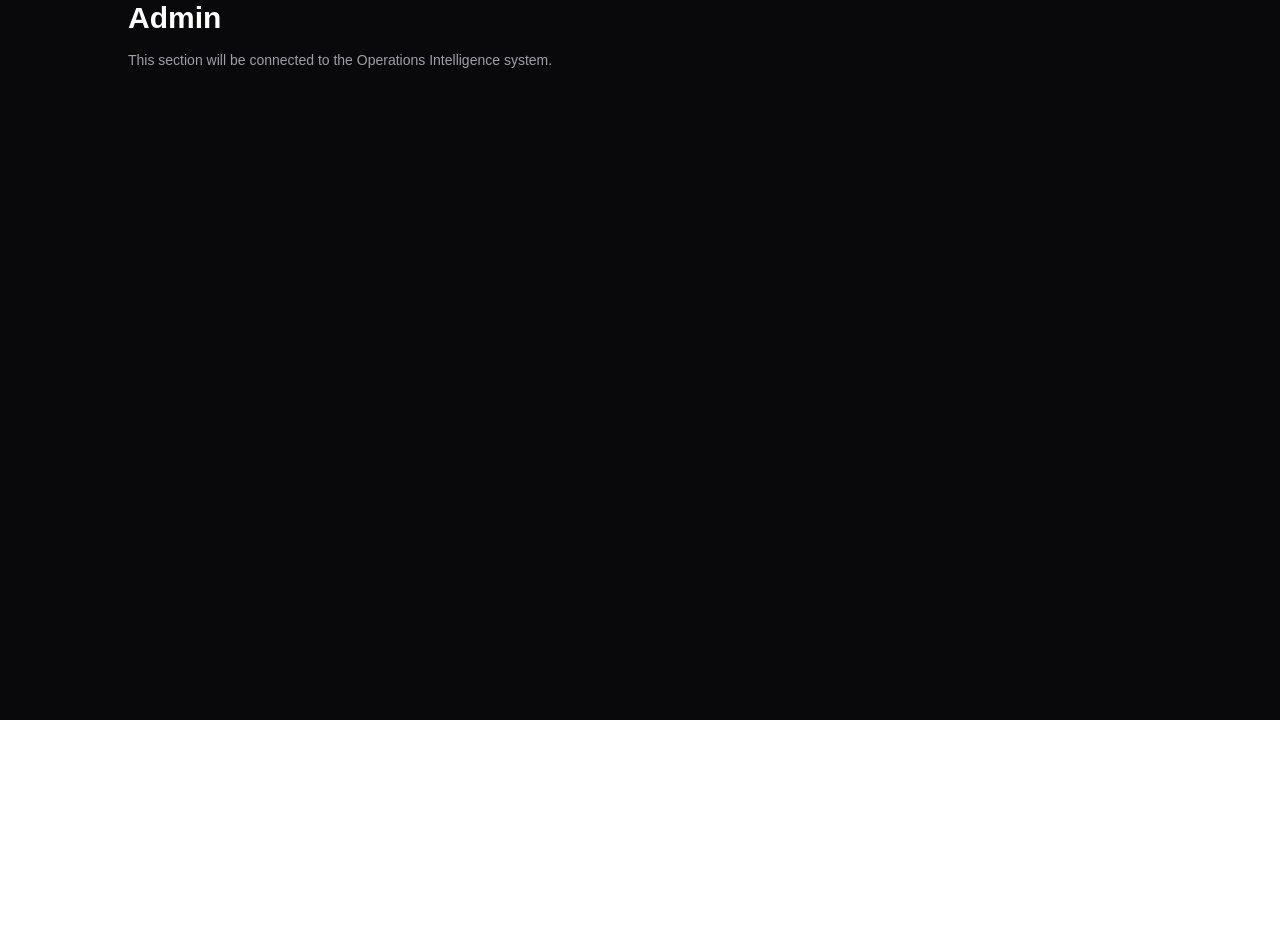
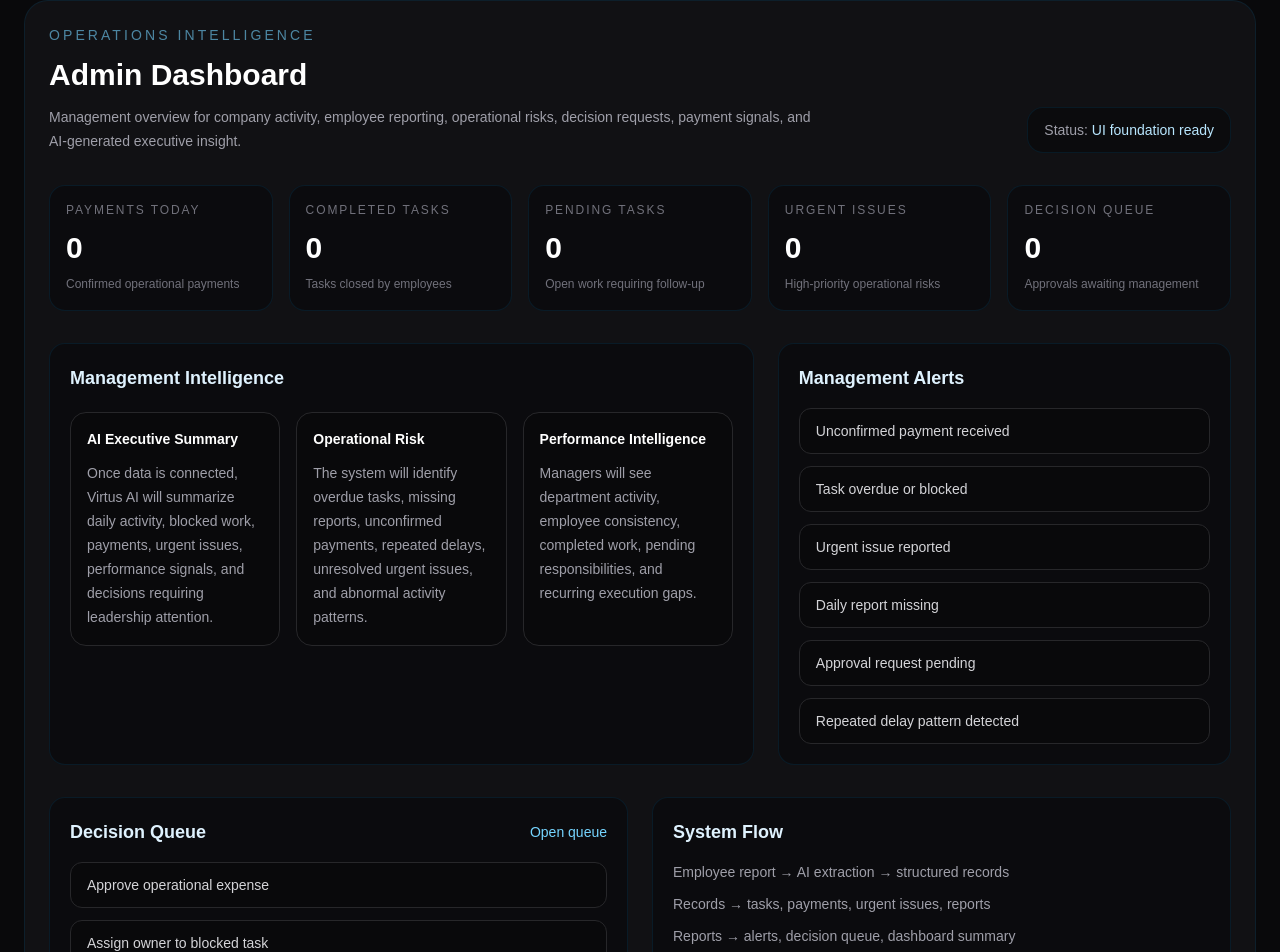
Before and after one commit to SirSebastian-ux/virtus.ai, a Next.js app: page /operations/admin in a window 1280 px wide. Shown: the part 80-1032 px from the top of the page. Before the commit the page ends 800 px from the top, so only its background shows below. Built offline with nearby package versions, Linux system fonts and the light colour scheme.

Commit message:
Expand Operations Intelligence management UI

```diff
--- a/app/operations/admin/page.js
+++ b/app/operations/admin/page.js
@@ -1,18 +1,150 @@
+const overviewCards = [
+  { label: "Payments Today", value: "0", note: "Confirmed operational payments" },
+  { label: "Completed Tasks", value: "0", note: "Tasks closed by employees" },
+  { label: "Pending Tasks", value: "0", note: "Open work requiring follow-up" },
+  { label: "Urgent Issues", value: "0", note: "High-priority operational risks" },
+  { label: "Decision Queue", value: "0", note: "Approvals awaiting management" },
+];
+
+const intelligencePanels = [
+  {
+    title: "AI Executive Summary",
+    body: "Once data is connected, Virtus AI will summarize daily activity, blocked work, payments, urgent issues, performance signals, and decisions requiring leadership attention.",
+  },
+  {
+    title: "Operational Risk",
+    body: "The system will identify overdue tasks, missing reports, unconfirmed payments, repeated delays, unresolved urgent issues, and abnormal activity patterns.",
+  },
+  {
+    title: "Performance Intelligence",
+    body: "Managers will see department activity, employee consistency, completed work, pending responsibilities, and recurring execution gaps.",
+  },
+];
+
+const alertTypes = [
+  "Unconfirmed payment received",
+  "Task overdue or blocked",
+  "Urgent issue reported",
+  "Daily report missing",
+  "Approval request pending",
+  "Repeated delay pattern detected",
+];
+
+const decisionItems = [
+  "Approve operational expense",
+  "Assign owner to blocked task",
+  "Review urgent issue escalation",
+  "Confirm payment proof",
+];
+
 export default function OperationsAdminPage() {
   return (
     <main className="min-h-screen bg-zinc-950 px-6 py-8 text-zinc-100">
-      <section className="mx-auto max-w-5xl">
+      <section className="mx-auto max-w-7xl">
         <a href="/operations" className="text-sm text-sky-300 hover:text-sky-200">
           Back to Operations
         </a>
 
-        <h1 className="mt-6 text-3xl font-semibold text-white">
-          Admin
-        </h1>
+        <div className="mt-6 rounded-3xl border border-sky-900/25 bg-zinc-900/60 p-6">
+          <p className="text-sm font-medium uppercase tracking-[0.22em] text-sky-300/60">
+            Operations Intelligence
+          </p>
 
-        <p className="mt-3 text-sm leading-6 text-zinc-400">
-          This section will be connected to the Operations Intelligence system.
-        </p>
+          <div className="mt-3 flex flex-col gap-4 lg:flex-row lg:items-end lg:justify-between">
+            <div>
+              <h1 className="text-3xl font-semibold text-white">Admin Dashboard</h1>
+              <p className="mt-3 max-w-3xl text-sm leading-6 text-zinc-400">
+                Management overview for company activity, employee reporting, operational
+                risks, decision requests, payment signals, and AI-generated executive insight.
+              </p>
+            </div>
+
+            <div className="rounded-2xl border border-sky-900/25 bg-zinc-950/70 px-4 py-3 text-sm text-zinc-400">
+              Status: <span className="text-sky-200">UI foundation ready</span>
+            </div>
+          </div>
+
+          <div className="mt-8 grid gap-4 sm:grid-cols-2 xl:grid-cols-5">
+            {overviewCards.map((card) => (
+              <div
+                key={card.label}
+                className="rounded-2xl border border-sky-900/25 bg-zinc-950/60 p-4"
+              >
+                <p className="text-xs uppercase tracking-[0.16em] text-zinc-500">
+                  {card.label}
+                </p>
+                <p className="mt-3 text-3xl font-semibold text-white">{card.value}</p>
+                <p className="mt-2 text-xs leading-5 text-zinc-500">{card.note}</p>
+              </div>
+            ))}
+          </div>
+
+          <div className="mt-8 grid gap-6 xl:grid-cols-[1.4fr_0.9fr]">
+            <section className="rounded-2xl border border-sky-900/25 bg-zinc-950/60 p-5">
+              <h2 className="text-lg font-semibold text-sky-100">
+                Management Intelligence
+              </h2>
+
+              <div className="mt-5 grid gap-4 lg:grid-cols-3">
+                {intelligencePanels.map((panel) => (
+                  <div
+                    key={panel.title}
+                    className="rounded-2xl border border-zinc-800 bg-zinc-950/70 p-4"
+                  >
+                    <h3 className="text-sm font-semibold text-white">{panel.title}</h3>
+                    <p className="mt-3 text-sm leading-6 text-zinc-400">{panel.body}</p>
+                  </div>
+                ))}
+              </div>
+            </section>
+
+            <section className="rounded-2xl border border-sky-900/25 bg-zinc-950/60 p-5">
+              <h2 className="text-lg font-semibold text-sky-100">Management Alerts</h2>
+              <div className="mt-4 space-y-3">
+                {alertTypes.map((alert) => (
+                  <div
+                    key={alert}
+                    className="rounded-xl border border-zinc-800 bg-zinc-950/70 px-4 py-3 text-sm text-zinc-300"
+                  >
+                    {alert}
+                  </div>
+                ))}
+              </div>
+            </section>
+          </div>
+
+          <div className="mt-8 grid gap-6 lg:grid-cols-2">
+            <section className="rounded-2xl border border-sky-900/25 bg-zinc-950/60 p-5">
+              <div className="flex items-center justify-between gap-4">
+                <h2 className="text-lg font-semibold text-sky-100">Decision Queue</h2>
+                <a href="/operations/decisions" className="text-sm text-sky-300 hover:text-sky-200">
+                  Open queue
+                </a>
+              </div>
+
+              <div className="mt-4 space-y-3">
+                {decisionItems.map((item) => (
+                  <div
+                    key={item}
+                    className="rounded-xl border border-zinc-800 bg-zinc-950/70 px-4 py-3 text-sm text-zinc-300"
+                  >
+                    {item}
+                  </div>
+                ))}
+              </div>
+            </section>
+
+            <section className="rounded-2xl border border-sky-900/25 bg-zinc-950/60 p-5">
+              <h2 className="text-lg font-semibold text-sky-100">System Flow</h2>
+              <div className="mt-4 space-y-3 text-sm text-zinc-400">
+                <p>Employee report → AI extraction → structured records</p>
+                <p>Records → tasks, payments, urgent issues, reports</p>
+                <p>Reports → alerts, decision queue, dashboard summary</p>
+                <p>Dashboard → manager action and executive visibility</p>
+              </div>
+            </section>
+          </div>
+        </div>
       </section>
     </main>
   );
--- a/app/operations/page.js
+++ b/app/operations/page.js
@@ -35,6 +35,21 @@ export default function OperationsPage() {
       description: "See AI summaries, urgent alerts, decision queue, and company performance.",
       href: "/operations/admin",
     },
+    {
+      title: "Decision Queue",
+      description: "Review approvals, escalations, payment confirmations, and blocked items.",
+      href: "/operations/decisions",
+    },
+    {
+      title: "Urgent Issues",
+      description: "Track operational risks, escalations, blocked work, and urgent employee reports.",
+      href: "/operations/urgent",
+    },
+    {
+      title: "Daily Report",
+      description: "Review daily company activity, completed work, follow-ups, and AI summaries.",
+      href: "/operations/daily-report",
+    },
   ];
 
   return (
```
